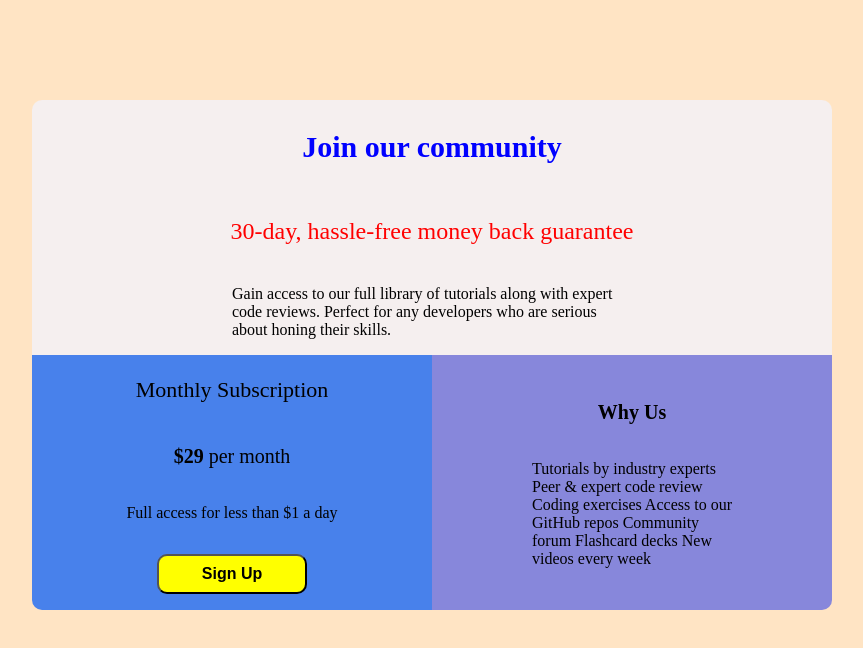
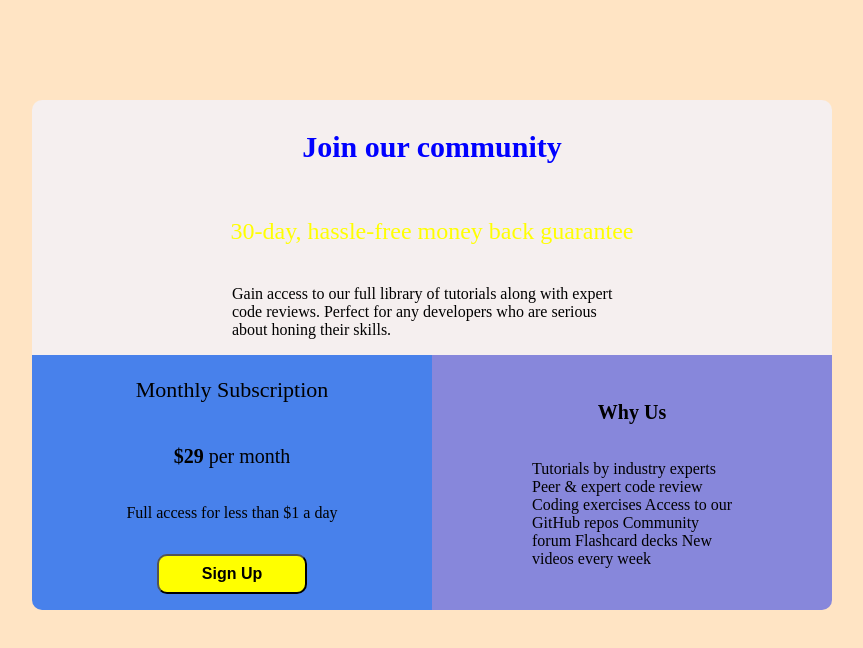
Before and after one commit to bhushan75/flexbox, a plain HTML site: page index.html in a window 1280 px wide. Shown: the top 648 px of the page, without its empty margins (298-1161 px from the left). Drawn offline with Linux system fonts and the light colour scheme.

Commit message:
new commit

```diff
--- a/index.html
+++ b/index.html
@@ -82,7 +82,7 @@ body{
     <div class="flex1">
   <p style="color:blue; font-size:30px;"><b>Join our community</b></p>
 
- <p style="color:red; font-size:24px;"> 30-day, hassle-free money back guarantee
+ <p style="color:yellow; font-size:24px;"> 30-day, hassle-free money back guarantee
 <p style="width:400px;">
   Gain access to our full library of tutorials along with expert code reviews.
   Perfect for any developers who are serious about honing their skills.
```
